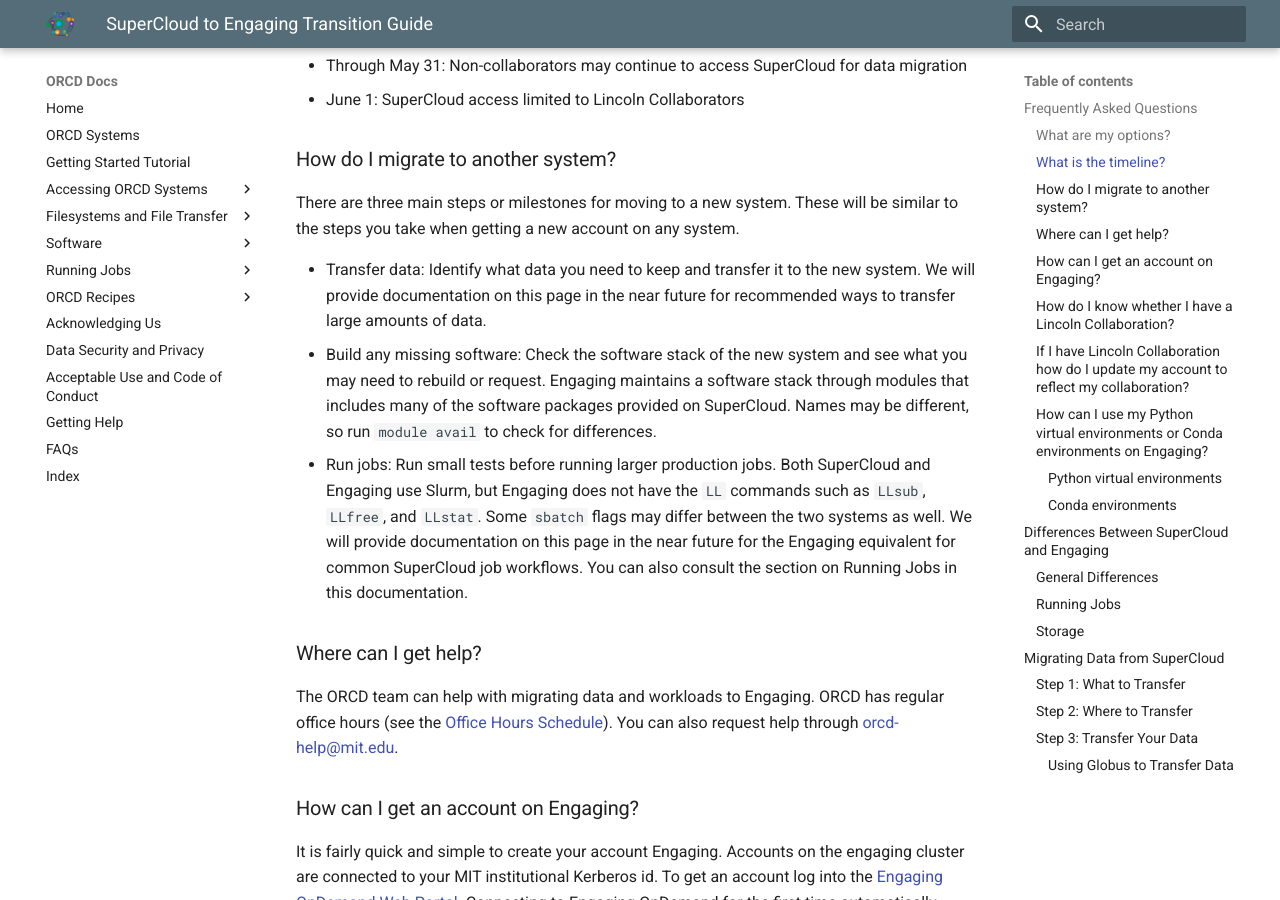
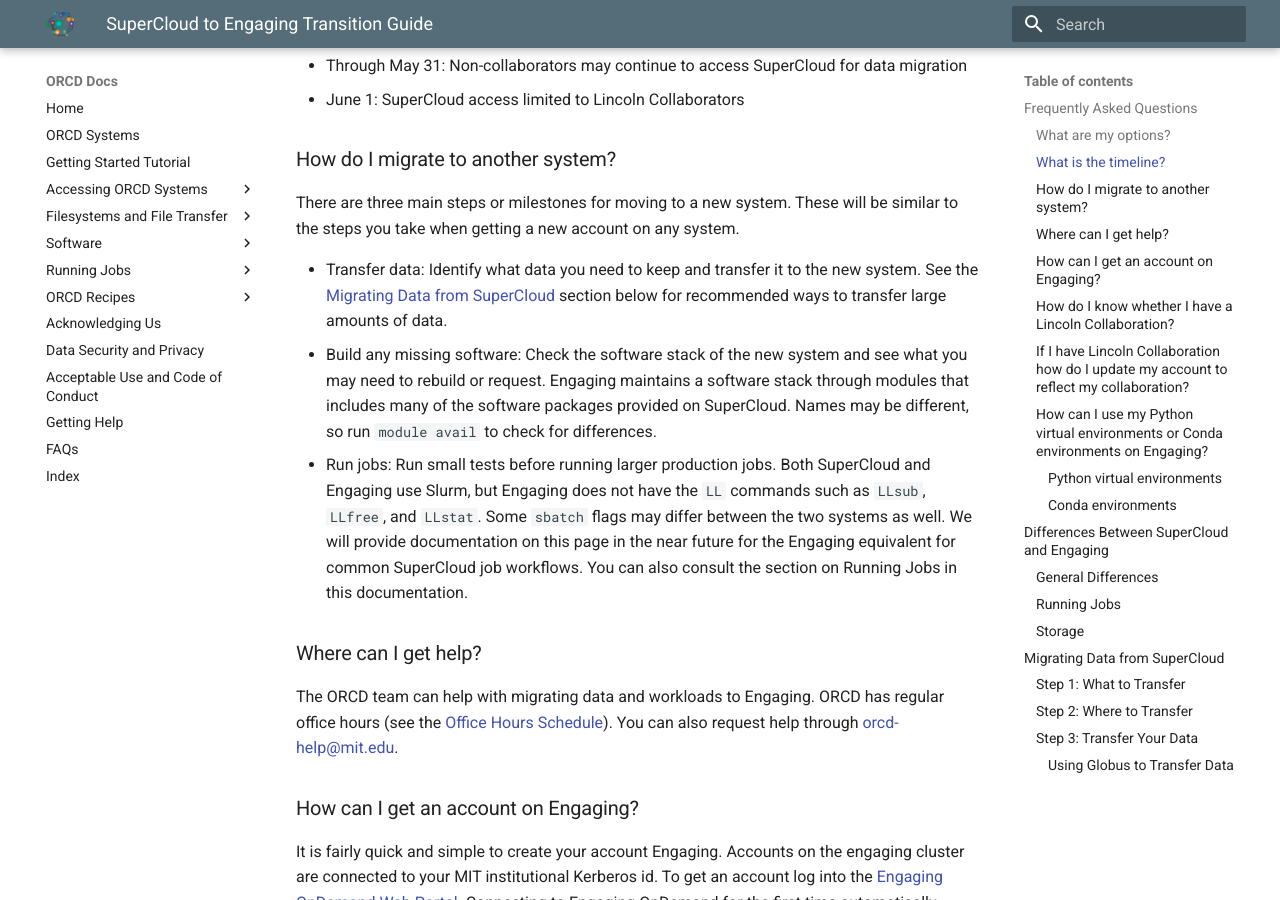
Before and after one commit to mit-orcd/orcd-docs-edit, an MkDocs documentation site: the page built from docs/transition-guide-supercloud.md, in a window 1280 px wide and 900 px high, scrolled down 748 px. Built offline with MkDocs 1.6.1 and Material for MkDocs 9.7.7, drawn with Linux system fonts in a browser that asks for light colours.

Commit message:
update FAQ to point to new section

```diff
--- a/docs/transition-guide-supercloud.md
+++ b/docs/transition-guide-supercloud.md
@@ -23,7 +23,7 @@
 
 There are three main steps or milestones for moving to a new system. These will be similar to the steps you take when getting a new account on any system.
 
-- Transfer data: Identify what data you need to keep and transfer it to the new system. We will provide documentation on this page in the near future for recommended ways to transfer large amounts of data.
+- Transfer data: Identify what data you need to keep and transfer it to the new system. See the [Migrating Data from SuperCloud](#migrating-data-from-supercloud) section below for recommended ways to transfer large amounts of data.
 - Build any missing software: Check the software stack of the new system and see what you may need to rebuild or request. Engaging maintains a software stack through modules that includes many of the software packages provided on SuperCloud. Names may be different, so run `module avail` to check for differences.
 - Run jobs: Run small tests before running larger production jobs. Both SuperCloud and Engaging use Slurm, but Engaging does not have the `LL` commands such as `LLsub`, `LLfree`, and `LLstat`. Some `sbatch` flags may differ between the two systems as well. We will provide documentation on this page in the near future for the Engaging equivalent for common SuperCloud job workflows. You can also consult the section on Running Jobs in this documentation.
 
```
